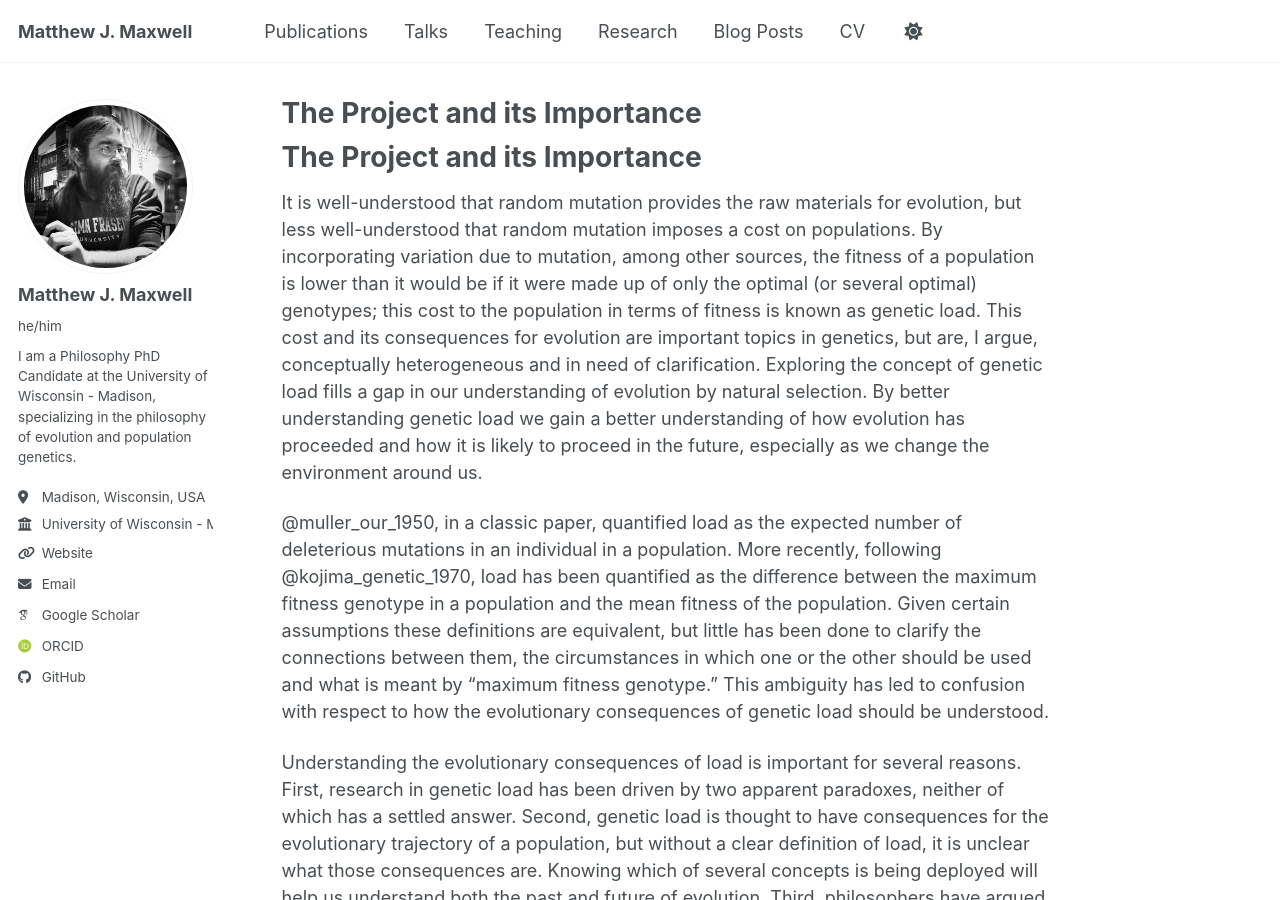
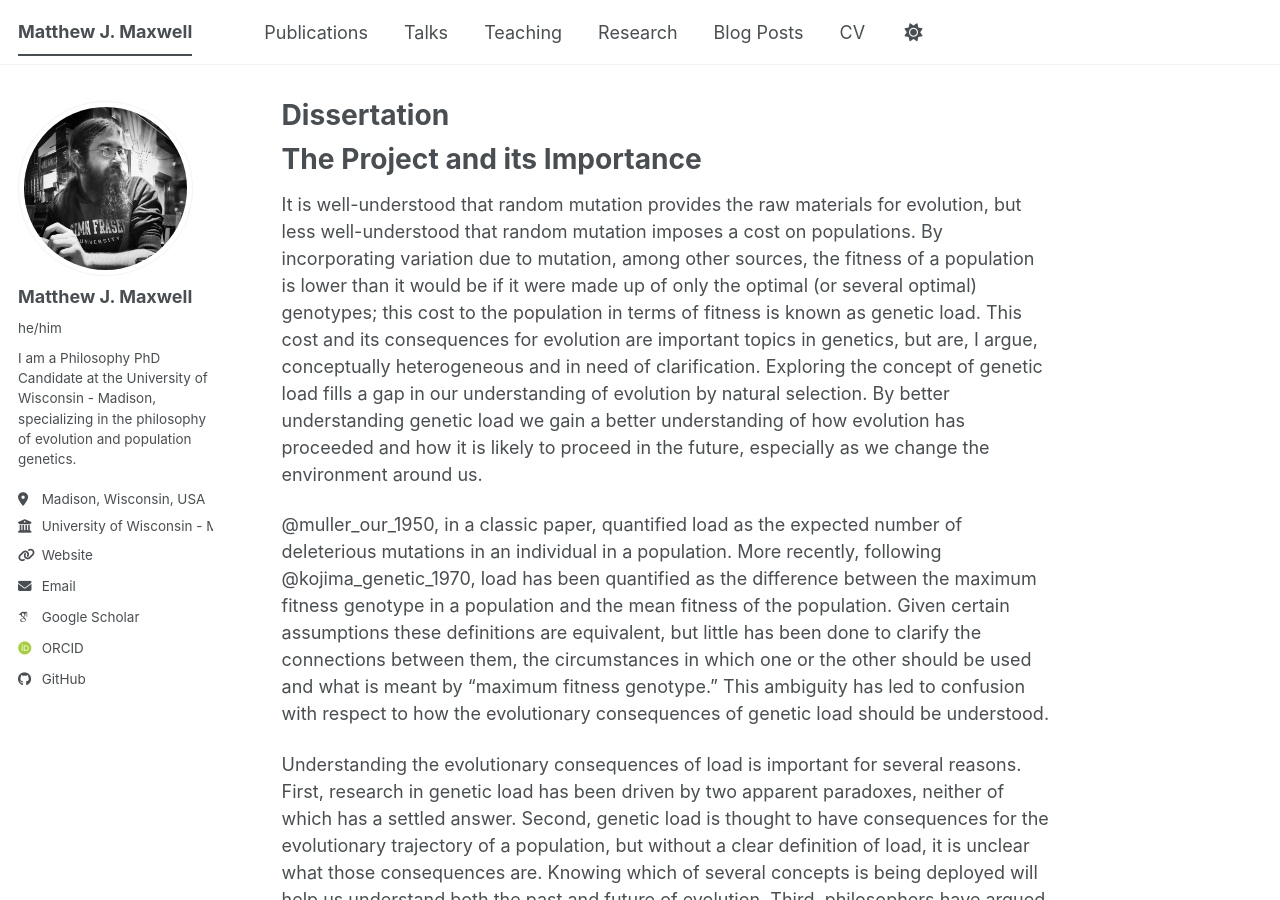
Before and after one commit to mattjmaxwell/mattjmaxwell.github.io, a Jekyll site: the page built from _pages/research.md, in a window 1280 px wide and 900 px high. Built offline with Jekyll 4.4.1, drawn with Linux system fonts in a browser that asks for light colours; some web fonts are replaced; our own code applies the rules of GitHub Pages for plain Markdown files; a script bundle is joined from its source files by our own code; library files that are not in the unit come from our copies; part of the change alters nothing that is shown.

Commit message:
Update research.md

```diff
--- a/_pages/research.md
+++ b/_pages/research.md
@@ -1,3 +1,13 @@
+---
+permalink: /
+title: "Dissertation"
+excerpt: "Dissertation"
+author_profile: true
+redirect_from:
+  - /research/
+  - /research.html
+---
+
 # The Project and its Importance
 
 It is well-understood that random mutation provides the raw materials for evolution, but less well-understood that random mutation imposes a cost on populations.
```
